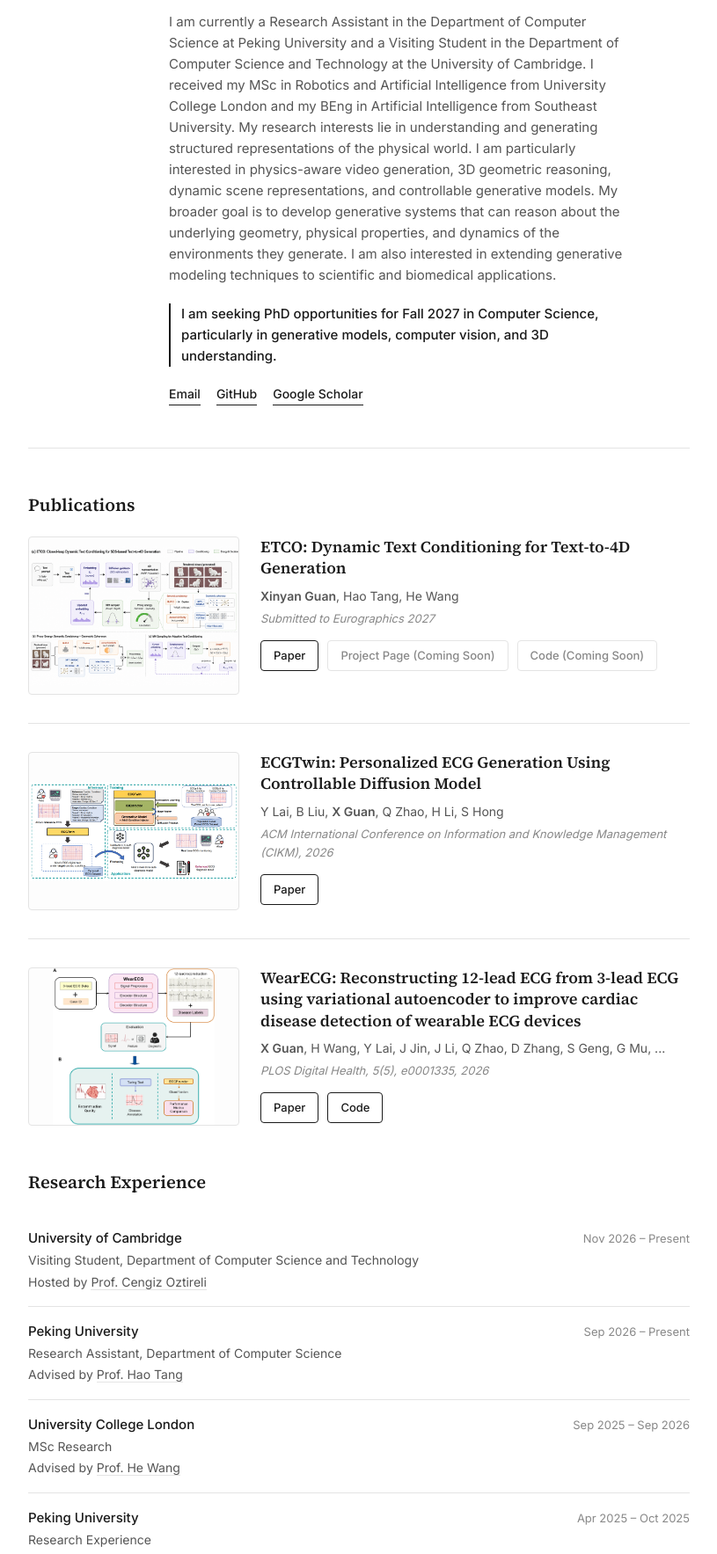
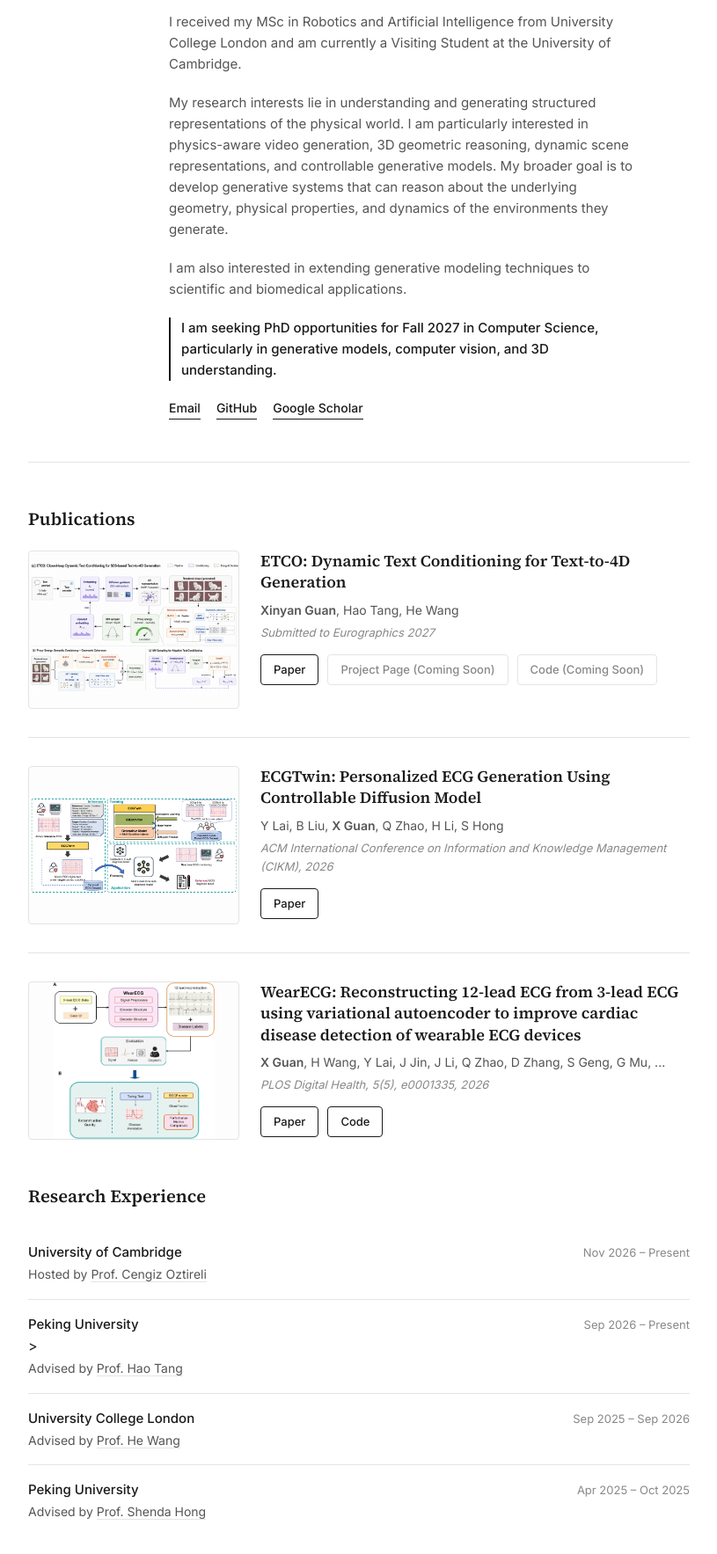
Before and after one commit to TheCutiest/xinyanguan.github.io, a plain HTML site: page index.html in a window 1280 px wide. Shown: the part 204-1971 px from the top of the page at 88% size, without its empty margins (232-1047 px from the left). Drawn offline with Linux system fonts and the light colour scheme.

Commit message:
Update academic homepage bio

```diff
--- a/index.html
+++ b/index.html
@@ -34,14 +34,12 @@
       </p>
 
       <p class="bio">
-        I am currently a Research Assistant in the Department of Computer
-        Science at Peking University and a Visiting Student in the Department
-        of Computer Science and Technology at the University of Cambridge.
+        I received my MSc in Robotics and Artificial Intelligence from
+        University College London and am currently a Visiting Student at
+        the University of Cambridge.
+      </p>
 
-        I received my MSc in Robotics and Artificial Intelligence from
-        University College London and my BEng in Artificial Intelligence
-        from Southeast University.
-
+      <p class="bio">
         My research interests lie in understanding and generating structured
         representations of the physical world. I am particularly interested
         in physics-aware video generation, 3D geometric reasoning, dynamic
@@ -49,11 +47,12 @@
         goal is to develop generative systems that can reason about the
         underlying geometry, physical properties, and dynamics of the
         environments they generate.
+      </p>
 
+      <p class="bio">
         I am also interested in extending generative modeling techniques
         to scientific and biomedical applications.
       </p>
-
       <p class="seeking">
         I am seeking PhD opportunities for Fall 2027 in Computer Science,
         particularly in generative models, computer vision, and 3D
@@ -169,9 +168,6 @@
           <span class="exp-dates">Nov 2026 &ndash; Present</span>
         </div>
         <div class="exp-org">
-          Visiting Student, Department of Computer Science and Technology
-        </div>
-        <div class="exp-org">
           Hosted by <a href="https://www.cl.cam.ac.uk/" target="_blank" rel="noopener">Prof. Cengiz Oztireli</a>
         </div>
       </li>
@@ -180,10 +176,7 @@
         <div class="exp-row">
           <span class="exp-role">Peking University</span>
           <span class="exp-dates">Sep 2026 &ndash; Present</span>
-        </div>
-        <div class="exp-org">
-          Research Assistant, Department of Computer Science
-        </div>
+        </div>>
         <div class="exp-org">
           Advised by <a href="https://ha0tang.github.io/" target="_blank" rel="noopener">Prof. Hao Tang</a>
         </div>
@@ -195,9 +188,6 @@
           <span class="exp-dates">Sep 2025 &ndash; Sep 2026</span>
         </div>
         <div class="exp-org">
-          MSc Research
-        </div>
-        <div class="exp-org">
           Advised by <a href="https://drhewang.com/" target="_blank" rel="noopener">Prof. He Wang</a>
         </div>
       </li>
@@ -206,9 +196,6 @@
         <div class="exp-row">
           <span class="exp-role">Peking University</span>
           <span class="exp-dates">Apr 2025 &ndash; Oct 2025</span>
-        </div>
-        <div class="exp-org">
-          Research Experience
         </div>
         <div class="exp-org">
           Advised by <a href="https://hsd1503.github.io" target="_blank" rel="noopener">Prof. Shenda Hong</a>
```
